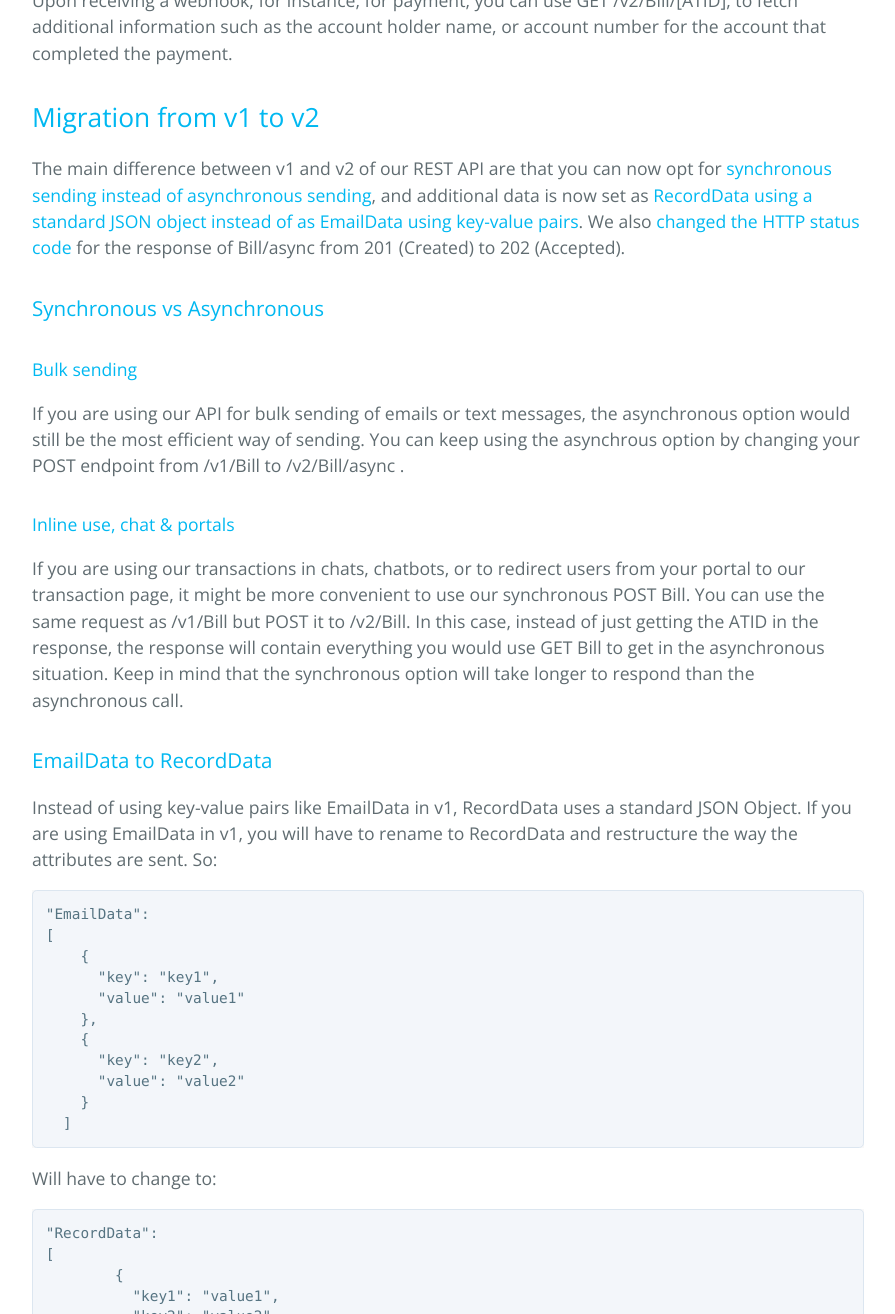
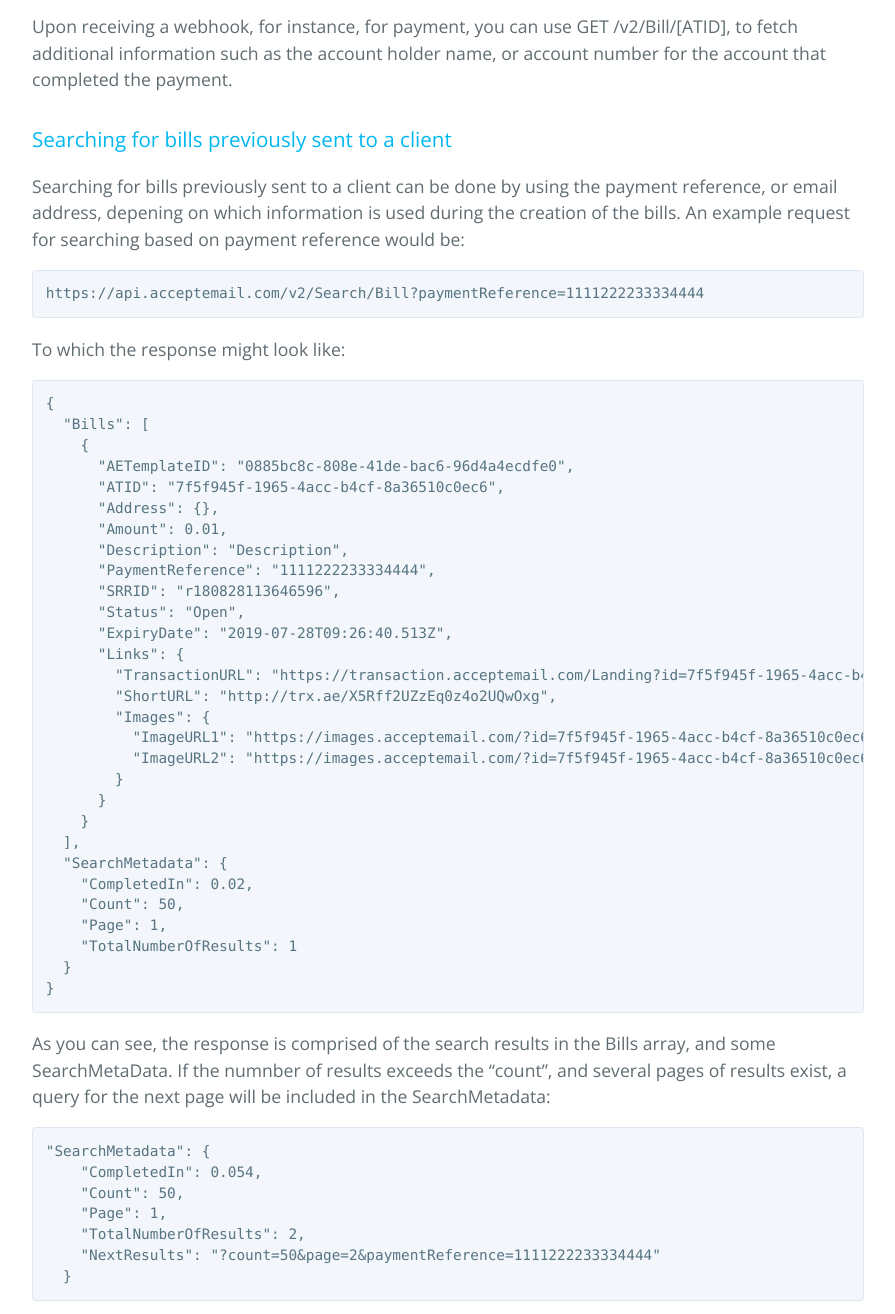
Before and after one commit to AcceptEmail/Examples, a Jekyll site: the page built from index.md, in a window 1280 px wide and 1400 px high, scrolled down 6430 px, cut to the strip 86-1400 px from the top of the window. Shown: the whole strip, without its empty margins (192-1087 px from the left). Built offline with Jekyll 4.4.1, drawn with Linux system fonts in a browser that asks for light colours; some of the changed text lies outside the part shown.

Commit message:
Added search bill example

````diff
--- a/index.md
+++ b/index.md
@@ -14,6 +14,7 @@ AcceptEasy is a cloudbased service that enables online, mobile and social paymen
 	1. [Create link for use inline, chat or portal](#inline-chat-portal)
 	2. [Bulk sending of Bills through email, text or both](#bulk-sending)
 	3. [Receiving webhooks](#receive-webhooks)
+  4. [Searching for bills previously sent to a client](#search-bills-client)
 4. [Migration from v1 to v2](#migration-v1-to-v2)
 	1. [Synchronous vs Asynchronous](#synchronous-vs-asynchronous)
 	2. [EmailData to RecordData](#emaildata-to-recorddata)
@@ -198,6 +199,56 @@ These webhooks will be sent to a HTTPS endpoint that can be set in your account.
 
 Upon receiving a webhook, for instance, for payment, you can use GET /v2/Bill/[ATID], to fetch additional information such as the account holder name, or account number for the account that completed the payment.
 
+<a id="search-bills-client"></a>
+### [Searching for bills previously sent to a client](#search-bills-client)
+Searching for bills previously sent to a client can be done by using the payment reference, or email address, depening on which information is used during the creation of the bills. An example request for searching based on payment reference would be:
+```
+https://api.acceptemail.com/v2/Search/Bill?paymentReference=1111222233334444
+```
+To which the response might look like:
+```
+{
+  "Bills": [
+    {
+      "AETemplateID": "0885bc8c-808e-41de-bac6-96d4a4ecdfe0",
+      "ATID": "7f5f945f-1965-4acc-b4cf-8a36510c0ec6",
+      "Address": {},
+      "Amount": 0.01,
+      "Description": "Description",
+      "PaymentReference": "1111222233334444",
+      "SRRID": "r180828113646596",
+      "Status": "Open",
+      "ExpiryDate": "2019-07-28T09:26:40.513Z",
+      "Links": {
+        "TransactionURL": "https://transaction.acceptemail.com/Landing?id=7f5f945f-1965-4acc-b4cf-8a36510c0ec6&detail=true",
+        "ShortURL": "http://trx.ae/X5Rff2UZzEq0z4o2UQwOxg",
+        "Images": {
+          "ImageURL1": "https://images.acceptemail.com/?id=7f5f945f-1965-4acc-b4cf-8a36510c0ec6&Culture=nl-NL&part=1",
+          "ImageURL2": "https://images.acceptemail.com/?id=7f5f945f-1965-4acc-b4cf-8a36510c0ec6&Culture=nl-NL&part=2"
+        }
+      }
+    }
+  ],
+  "SearchMetadata": {
+    "CompletedIn": 0.02,
+    "Count": 50,
+    "Page": 1,
+    "TotalNumberOfResults": 1
+  }
+}
+```
+
+As you can see, the response is comprised of the search results in the Bills array, and some SearchMetaData. If the numnber of results exceeds the "count", and several pages of results exist, a query for the next page will be included in the SearchMetadata:
+```
+"SearchMetadata": {
+    "CompletedIn": 0.054,
+    "Count": 50,
+    "Page": 1,
+    "TotalNumberOfResults": 2,
+    "NextResults": "?count=50&page=2&paymentReference=1111222233334444"
+  }
+```
+
 
 <a id="migration-v1-to-v2"></a>
 ## [Migration from v1 to v2](#migration-v1-to-v2)
````
